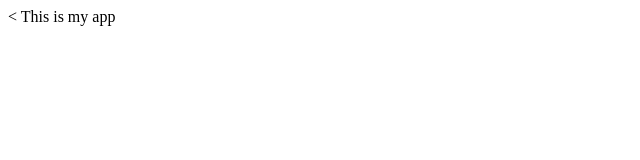
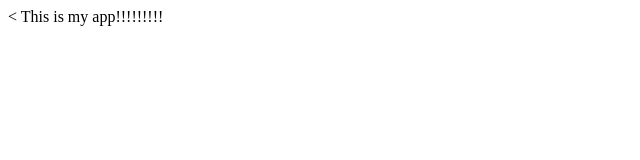
Before and after one commit to jasmina132/myappsample, a plain HTML site: page index.html in a window 1280 px wide. Shown: the full height of the page, 0-640 px from the left. Drawn offline with Linux system fonts and the light colour scheme.

Commit message:
Changed app.js

```diff
--- a/app.js
+++ b/app.js
@@ -0,0 +1 @@
+console.log('Hello')
--- a/index.html
+++ b/index.html
@@ -5,6 +5,6 @@
     <title>My app</title>
   </head>
   <body>
-    This is my app
+    This is my app!!!!!!!!!
   </body>
 </html>
```
